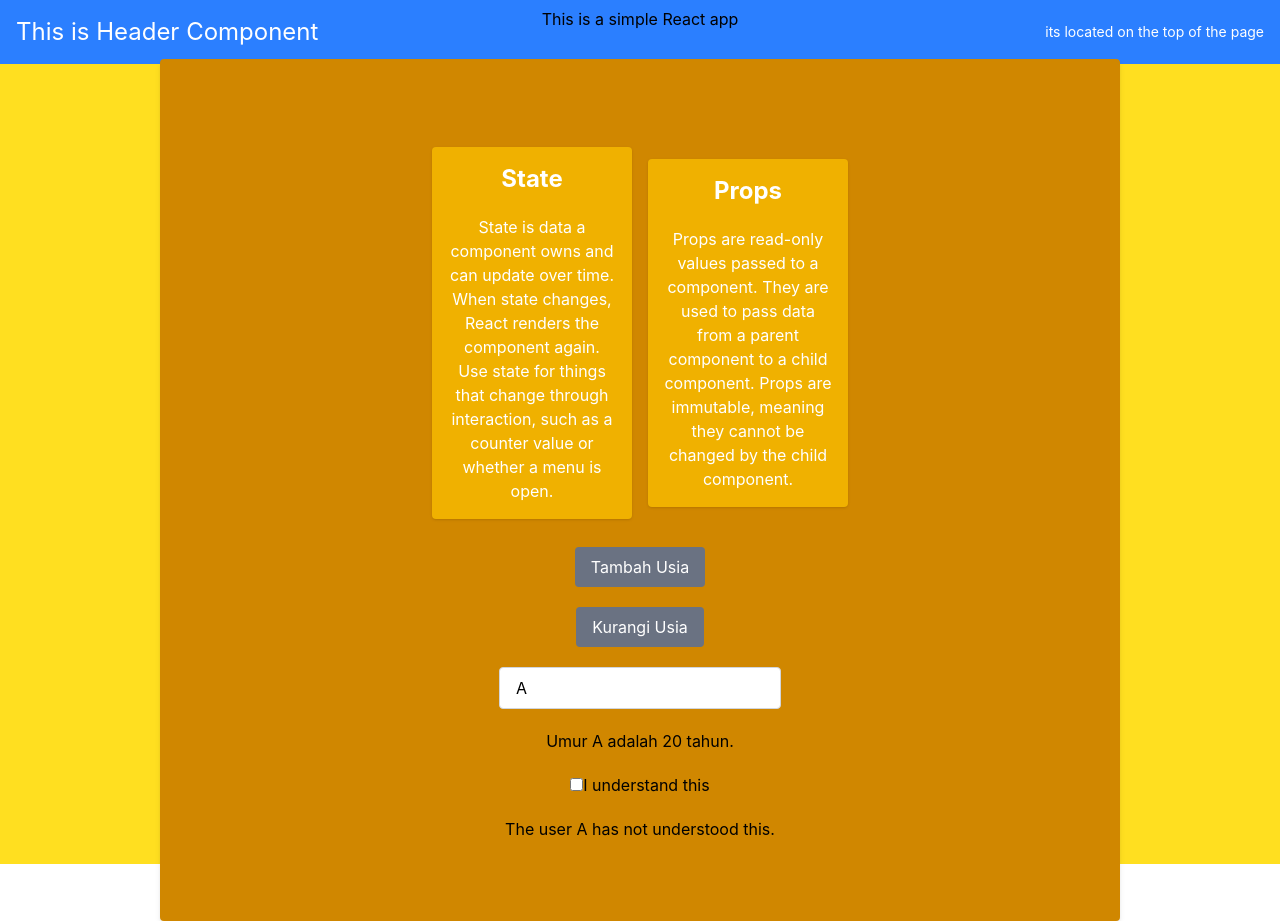
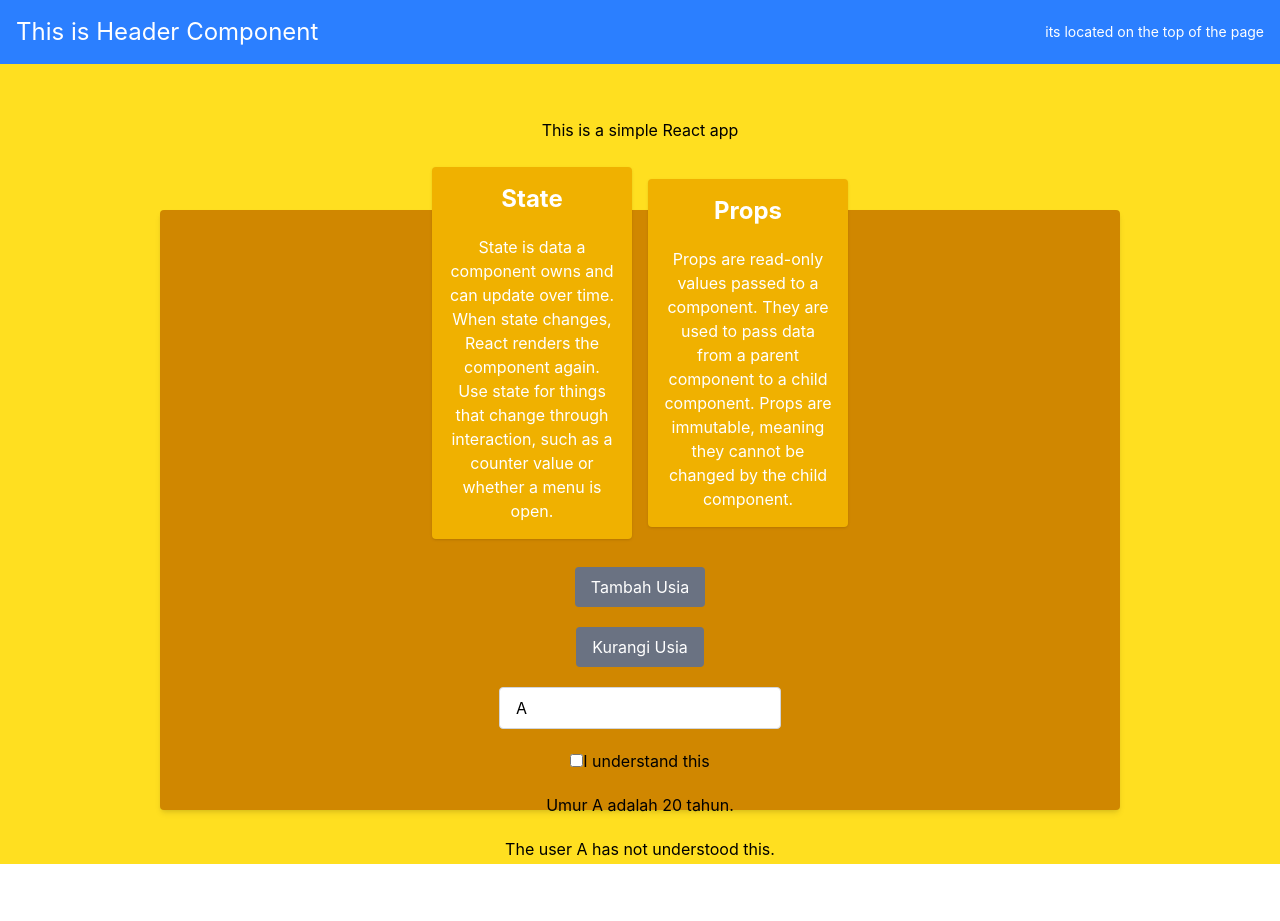
Before and after one commit to Sifuhrey/BelajarReact, a React (Vite) app in the folder learnreact/: page / in a window 1280 px wide. After the commit the page ends 864 px from the top, so only its background shows below. Built offline with nearby package versions, Linux system fonts and the light colour scheme.

Commit message:
reconfigure conditional rendering

```diff
--- a/learnreact/src/App.tsx
+++ b/learnreact/src/App.tsx
@@ -22,7 +22,7 @@ function App() {
     <main className="bg-yellow-300 h-lvh flex flex-col items-center justify-center gap-7">
       <h1>This is a simple React app</h1>
 
-      <section className="bg-yellow-600 p-20 w-3/4 rounded shadow-md flex flex-col items-center justify-center gap-5">
+      <section className="bg-yellow-600 p-20 w-3/4 max-h-3/4 mt-10 rounded shadow-md flex flex-col items-center justify-center gap-5">
         <div className="flex flex-row items-center justify-center">
           <Card
             title="State"
@@ -52,17 +52,22 @@ function App() {
           value={name}
           onChange={changeName}
         />
-        <p>
-          Umur {name} adalah {count} tahun.
-        </p>
         <label>
           <input type="checkbox" checked={liked} onChange={handleLike} />I
           understand this
         </label>
+
+
         {name !== "" && (
+          <>
+          <p>
+          Umur {name} adalah {count} tahun.
+        </p>
           <p>
             The user {name} has {liked ? "understood" : "not understood"} this.
           </p>
+          </>
+
         )}
       </section>
     </main>
--- a/learnreact/src/State.tsx
+++ /dev/null
@@ -1,3 +0,0 @@
-function StatePage() {
-
-}
```
Also changed, not shown: learnreact/src/Props.tsx (deleted).
